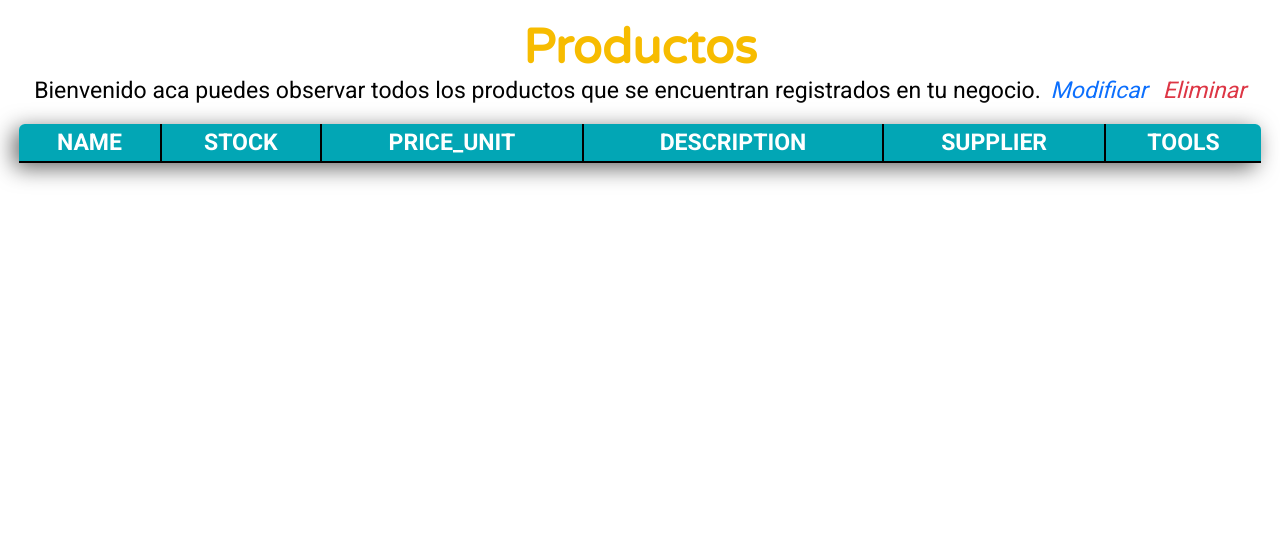
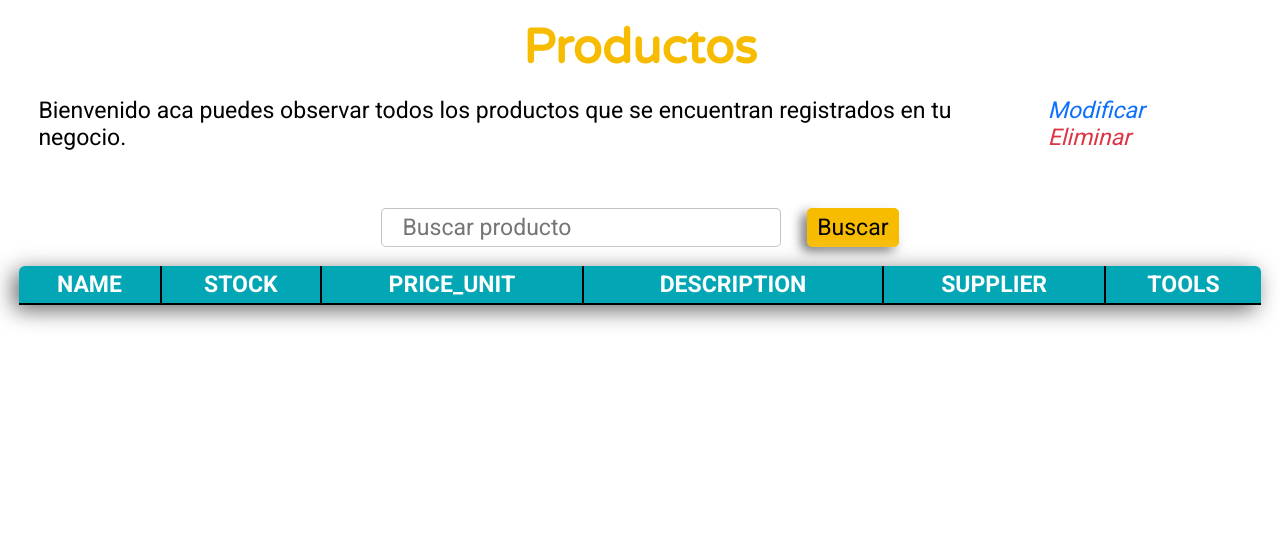
Before and after one commit to JulianD1997/ecommerce, a Django app: page / in a window 1280 px wide. Shown: the part 46-591 px from the top of the page. Run offline with Django 4.2, Linux system fonts and the light colour scheme; data that the repository does not hold is empty.

Commit message:
search button.

```diff
--- a/ecommerce/ecommerce/views.py
+++ b/ecommerce/ecommerce/views.py
@@ -1,18 +1,23 @@
 from django.shortcuts import render
 from inventory.models import Product
+
 def index(request):
     column_names = []
-    products = Product.objects.all()
     fields = Product._meta.get_fields()
     _titles = [field.get_attname_column()[1] for field in fields]
-
     for title in _titles:
         if 'id' == title:
             continue
         column_names.append(title.replace('_id',''))
 
+    if (request.GET.get('search')):
+        products = Product.objects.filter(name__icontains = request.GET.get('search').lower())
+    else:
+        products = Product.objects.all()
+
     context = {
         'products':products,
         'column_names':column_names
     }
+
     return render(request,'index.html',context)
--- a/ecommerce/static/css/style.css
+++ b/ecommerce/static/css/styles.css
@@ -77,7 +77,6 @@
     align-items: center;
     gap: 1rem;
 }
-
 .section{
     width: 100%;
 }
@@ -85,9 +84,41 @@
     display: flex;
     justify-content: center;
     align-items: center;
+    margin: 1rem;
 }
 i>span{
     margin-left: 0.5rem;
+}
+.search{
+    width: 400px;
+    height: 2rem;
+    border: 1px solid rgba(0, 0, 0, 0.24);
+    border-radius: 5px;
+    padding: 0px 20px;
+}
+.search:is(:hover,:focus){
+    outline: none;
+    background-color: rgb(250, 250, 250);
+    box-shadow:
+        3px -3px 5px rgb(255, 255, 255),
+        -3px 3px 5px rgb(102, 102, 102);
+}
+.search__button{
+    margin-left: 20px ;
+    height: 2rem;
+    background-color: var(--color-primary);
+    padding: 0px 10px;
+    border: none;
+    border-radius: 5px;
+    box-shadow:
+        5px -5px 12px rgb(255, 255, 255),
+        -5px 5px 12px rgb(102, 102, 102);
+    transition: box-shadow 300ms;
+}
+.search__button:hover{
+    box-shadow:
+        1px -1px 2px rgb(255, 255, 255),
+        -1px 1px 2px rgb(102, 102, 102);
 }
 .table {
     position: relative;
--- a/ecommerce/templates/index.html
+++ b/ecommerce/templates/index.html
@@ -1,4 +1,5 @@
 {% extends 'layouts/base.html' %}
+{% load static %}
 {% block 'title' %} Inicio {% endblock  %}
 {% block 'content' %}
     <section class='section'>
@@ -15,10 +16,9 @@
                 <i class="fa-solid fa-trash"><span>Eliminar</span></i>
             </div>
         </div>
-
-
     </section>
     <section class='section'>
+        {% include 'layouts/partials/search.html' %}
         <table class='table'>
             <thead >
                 <tr>
--- a/ecommerce/templates/layouts/base.html
+++ b/ecommerce/templates/layouts/base.html
@@ -6,7 +6,7 @@
     <meta http-equiv="X-UA-Compatible" content="IE=edge">
     <meta name="viewport" content="width=device-width, initial-scale=1.0">
     <title>Ecommerce | {% block 'title' %}{% endblock  %}</title>
-    <link rel="stylesheet" href="{% static 'css/style.css' %}">
+    <link rel="stylesheet" href="{% static 'css/styles.css' %}">
     <link href="{% static 'fontawesomefree/css/fontawesome.css' %}" rel="stylesheet" type="text/css">
     <link href="{% static 'fontawesomefree/css/brands.css' %}" rel="stylesheet" type="text/css">
     <link href="{% static 'fontawesomefree/css/solid.css' %}" rel="stylesheet" type="text/css">
--- /dev/null
+++ b/ecommerce/templates/layouts/partials/search.html
@@ -0,0 +1,6 @@
+<div class='container'>
+    <form action="{% url 'index' %}" method='GET'>
+        <input type="text" name="search" class='search' placeholder='Buscar producto' autocomplete="off">
+        <input type='submit' class='search__button' value='Buscar'>
+    </form>
+</div>
```
